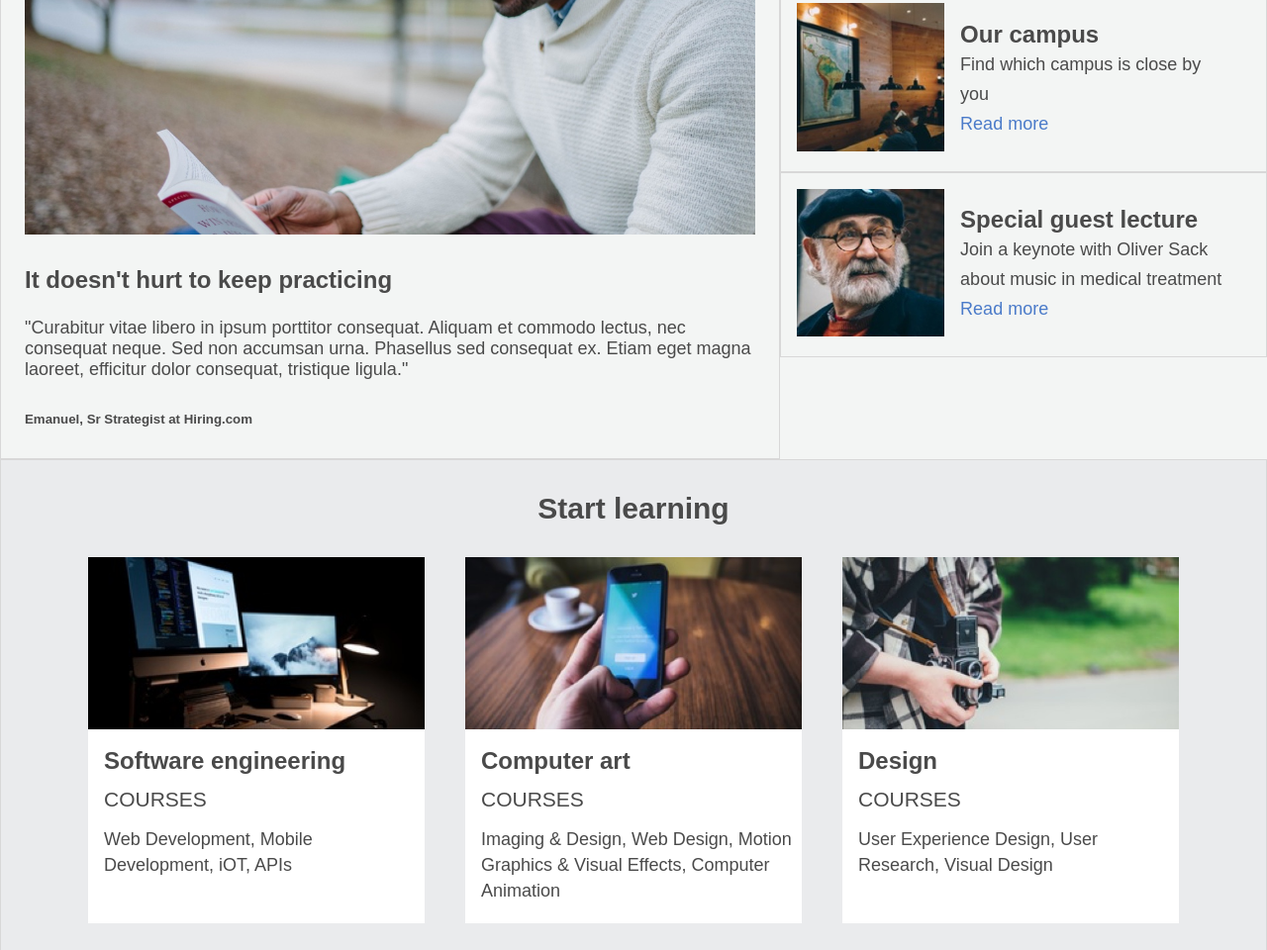
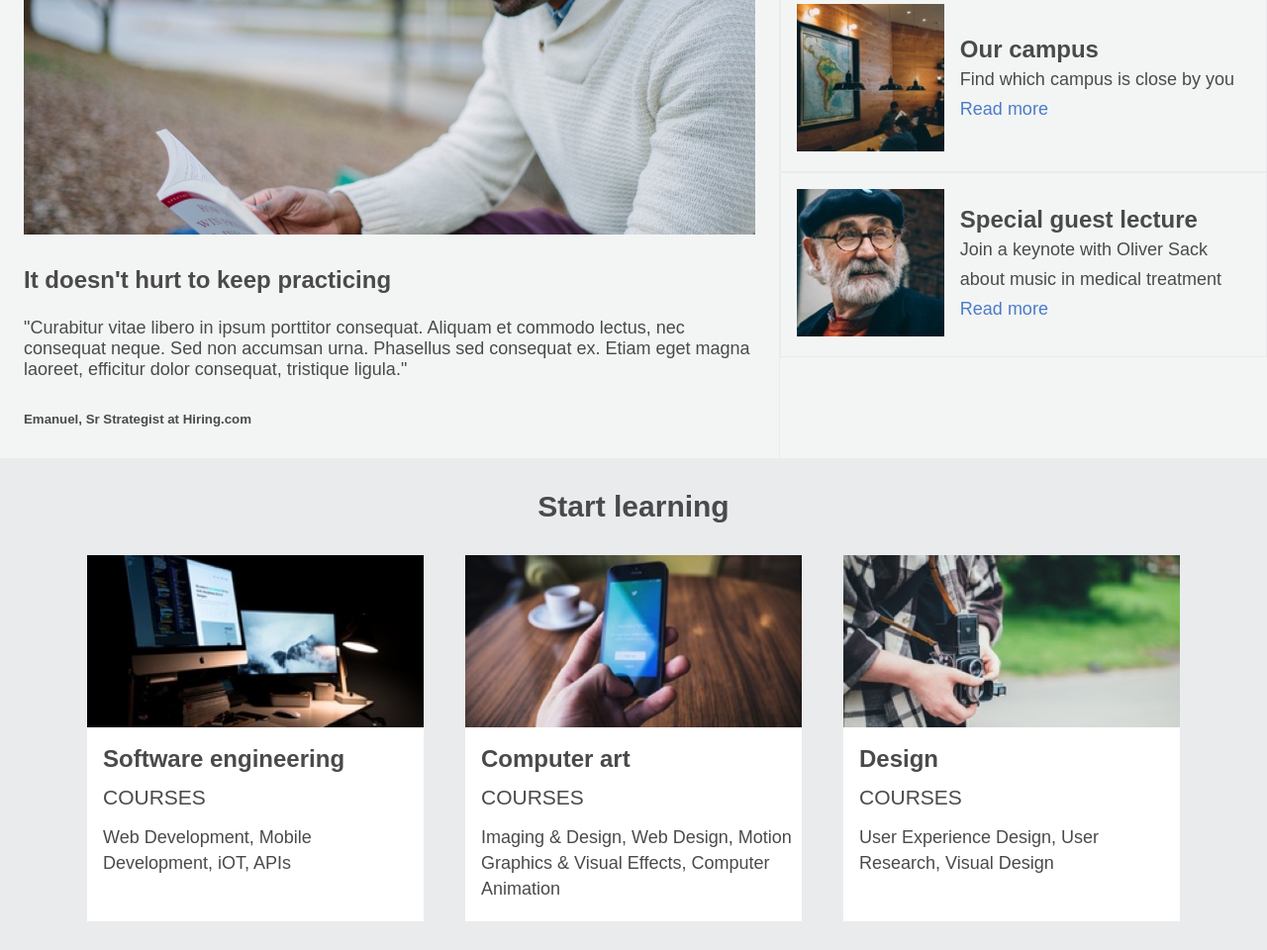
Before and after one commit to aprodiana/ColmarAcademy, a plain HTML site: page index.html in a window 1280 px wide. Shown: the part 879-1839 px from the top of the page at 99% size. Drawn offline with Linux system fonts and the light colour scheme.

Commit message:
Colors in layout corrected

```diff
--- a/CSS/style.css
+++ b/CSS/style.css
@@ -187,7 +187,7 @@ button {
     .main-art {
         width: 60%;
         padding: 32px 24px;
-        border: 1px solid #d8d8d8;
+        border-right: 1px solid #eaebed;
     }
 
     .main-article {
@@ -228,7 +228,7 @@ button {
         padding: 16px;
         flex-direction: row;
         align-items: center;
-        border: 1px solid #d8d8d8;
+        border: 1px solid #eaebed;
     }
 
 }
@@ -237,7 +237,6 @@ button {
 
 #learning {
     padding: 32px 16px;
-    border: 1px solid #d8d8d8;
     background-color: #f3f5f4;
 }
 
@@ -266,6 +265,10 @@ button {
     .card {
         width: 100%;
         flex: 1 1 auto;
+    }
+
+    #learning {
+        border: 1px solid #d8d8d8;
     }
 }
 
```
